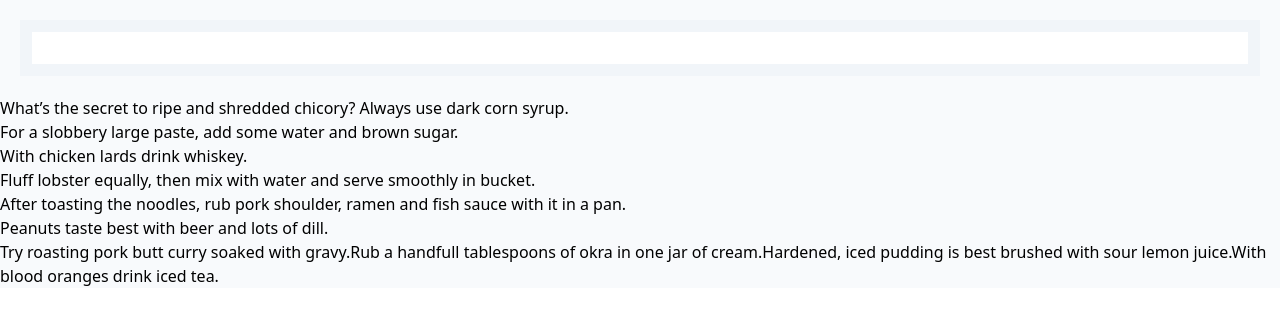
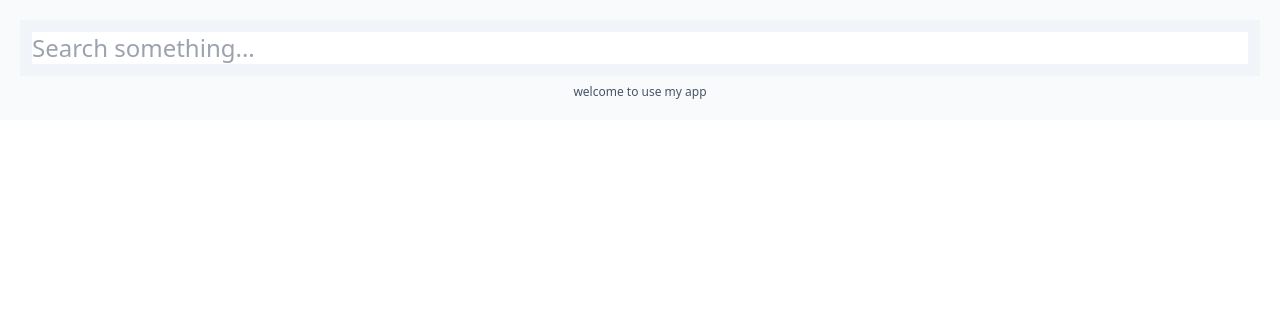
Before and after one commit to BetterChinglish/snippets, a React (Vite) app: page / in a window 1280 px wide. Shown: the top 324 px of the page. Built offline with nearby package versions, Linux system fonts and the light colour scheme.

Commit message:
搜索功能

```diff
--- a/src/main/index.ts
+++ b/src/main/index.ts
@@ -8,7 +8,7 @@ function createWindow(): void {
   // Create the browser window.
   const mainWindow = WinState.createBrowserWindow({
     width: 700,
-    height: 100,
+    height: 400,
     show: false,
     // frame: false,
     // transparent: true,
--- a/src/renderer/src/App.tsx
+++ b/src/renderer/src/App.tsx
@@ -1,13 +1,29 @@
 import Search from '@renderer/components/Search'
-import Result from './components/Result';
+import Result from './components/Result'
+import { CodeContext } from './context/CodeContext'
+import { useState } from 'react'
+import { data as settingData } from '@renderer/data'
+import { DataType } from './data'
 
 function App(): JSX.Element {
+  const [dataSource, setDataSource] = useState(settingData)
+  const [dataList, setDataList] = useState<DataType[]>([])
+  const [searchedValue, setSearchedValue] = useState<string>('')
   return (
-    <>
+    <CodeContext.Provider
+      value={{
+        dataSource,
+        setDataSource,
+        dataList,
+        setDataList,
+        searchedValue,
+        setSearchedValue
+      }}
+    >
       <Search />
       <Result />
-    </>
-  )
+    </CodeContext.Provider>
+  );
 }
 
 export default App
--- a/src/renderer/src/components/Result/index.tsx
+++ b/src/renderer/src/components/Result/index.tsx
@@ -1,19 +1,16 @@
-import React, { useState } from 'react'
-import { data as settingData, DataType } from '@renderer/data'
+import React, { useContext } from 'react'
+import { CodeContext, ContextProps } from '../../context/CodeContext'
 
 export default function Result(): React.JSX.Element {
-  const [data, setData] = useState(settingData)
-
+  const { dataList } = useContext(CodeContext) as ContextProps
   return (
     <>
-      <main className="bg-slate-50">
-        {
-          data.map(item => (
-            <div key={item.id}>
-              {item.content}
-            </div>
-          ))
-        }
+      <main className="bg-slate-50 pl-6 pr-6 overflow-ellipsis whitespace-nowrap">
+        {dataList.map((item, index) => (
+          <div key={item.id} className="overflow-ellipsis overflow-hidden mb-3">
+            {index + 1} : {item.content}
+          </div>
+        ))}
       </main>
     </>
   )
--- a/src/renderer/src/components/Search/index.tsx
+++ b/src/renderer/src/components/Search/index.tsx
@@ -1,10 +1,36 @@
 import React from 'react'
+import useSettingCode from '../../hooks/useSettingCode'
 
 export default function Search(): React.JSX.Element {
+  const { searchedValue, setSearchedValue, dataSource, setDataList } = useSettingCode()
+
+  const handleSearchedChange = (e): void => {
+    setSearchedValue(e.target.value)
+    // 搜索
+    const reg = new RegExp(e.target.value.toLowerCase(), 'i')
+    const result = dataSource.filter((item) => {
+      return reg.test(item.content.toLowerCase())
+    })
+    setDataList(result)
+    // 搜索值为空时，清空数据
+    if (e.target.value !== '') {
+      return
+    }
+    setDataList([])
+  }
   return (
     <div className="bg-slate-50 p-5 drag">
       <section className="bg-slate-100 p-3">
-        <input type="text" className="w-full outline-none text-2xl text-slate-600" />
+        <input
+          type="text"
+          className="w-full outline-none text-2xl text-slate-600"
+          value={searchedValue}
+          onChange={handleSearchedChange}
+          placeholder="Search something..."
+        />
+      </section>
+      <section className="text-center text-slate-600 text-xs mt-2">
+        welcome to use my app
       </section>
     </div>
   )
--- /dev/null
+++ b/src/renderer/src/context/CodeContext.tsx
@@ -0,0 +1,16 @@
+import { createContext, Dispatch, SetStateAction } from 'react'
+import { DataType } from '@renderer/data'
+
+export interface ContextProps {
+  // 数据源
+  dataSource: DataType[]
+  setDataSource: Dispatch<SetStateAction<DataType[]>>
+  // 显示数据
+  dataList: DataType[]
+  setDataList: Dispatch<SetStateAction<DataType[]>>
+  // 搜索数据
+  searchedValue: string
+  setSearchedValue: Dispatch<SetStateAction<string>>
+}
+
+export const CodeContext = createContext<ContextProps | undefined>(undefined)
--- a/src/renderer/src/data.ts
+++ b/src/renderer/src/data.ts
@@ -6,7 +6,7 @@ export interface DataType {
 export const data = [
   {
     id: 1,
-    content: 'What’s the secret to ripe and shredded chicory? Always use dark corn syrup.'
+    content: "What's the secret to ripe and shredded chicory? Always use dark corn syrup."
   },
   {
     id: 2,
--- /dev/null
+++ b/src/renderer/src/hooks/useSettingCode.ts
@@ -0,0 +1,12 @@
+import { useContext } from 'react'
+import { CodeContext, ContextProps } from '@renderer/context/CodeContext'
+
+const useSettingCode = (): ContextProps => {
+  const context = useContext(CodeContext)
+  if (context === undefined) {
+    throw new Error('useSettingCode must be used within a CodeContext.Provider')
+  }
+  return context
+}
+
+export default useSettingCode
--- a/src/renderer/src/main.tsx
+++ b/src/renderer/src/main.tsx
@@ -1,4 +1,3 @@
-import React from 'react'
 import ReactDOM from 'react-dom/client'
 import App from './App'
 import '@renderer/assets/tailwind.css'
@@ -7,7 +6,7 @@ import '@renderer/assets/global.scss'
 
 
 ReactDOM.createRoot(document.getElementById('root') as HTMLElement).render(
-  <React.StrictMode>
-    <App />
-  </React.StrictMode>
+  // <React.StrictMode>
+  <App />
+  // </React.StrictMode>
 )
```
